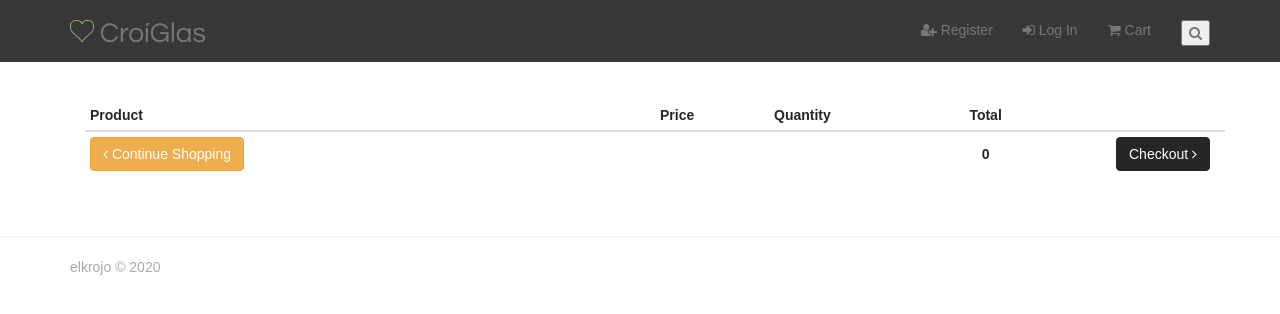
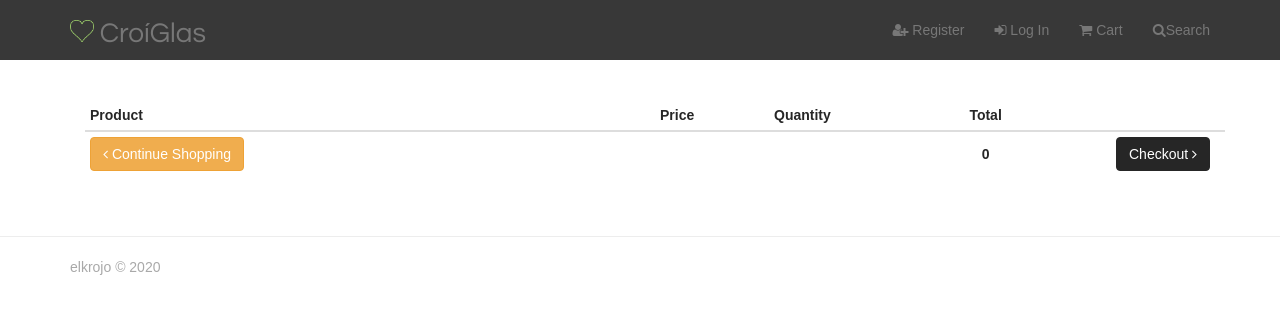
Before and after one commit to elkrojo/croiglas-shop, a Django app: page /cart/ in a window 1280 px wide. Shown: the top 314 px of the page. Run offline with Django 3.2, Linux system fonts and the light colour scheme; some libraries are stand-ins or nearby versions; some web fonts are replaced.

Commit message:
Fixed appearance of search link in navbar

```diff
--- a/templates/base.html
+++ b/templates/base.html
@@ -48,20 +48,22 @@
                         </a>
                     </li>
                     <li>
-                        <a href="#">
+                        <a href="#" data-toggle="collapse" data-target="#search-box"><i class="fa fa-search"></i>Search</a>
+                        <!-- <a href="#">
                             <button data-toggle="collapse" data-target="#search-box"><i class="fa fa-search"></i></button>
-                        </a>
+                        </a> -->
                     </li>
                 </ul>
             </div>
         </div>
-    </nav>
-    <div id="search-box" class="container collapse text-center">
+        <div id="search-box" class="container collapse text-center">
         <form action="{% url 'search' %}" method="get">
                 <input type="text" name="q">
                 <button type="submit">Search</button>
         </form>
     </div>
+    </nav>
+
     {% if messages %}
         <div class="alert alert-success">
             <div class="messages">
```
